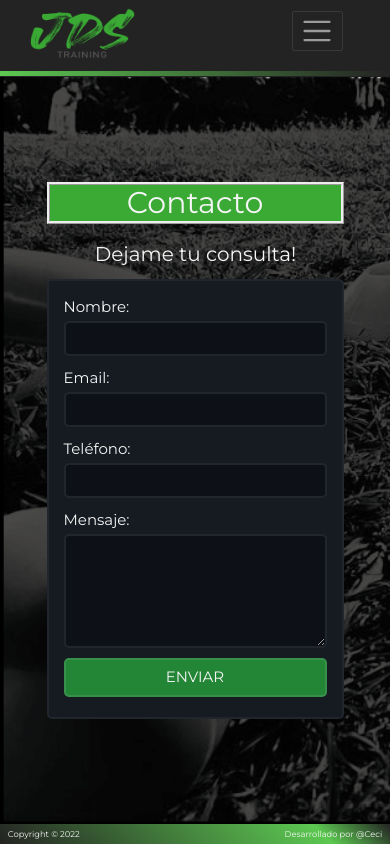
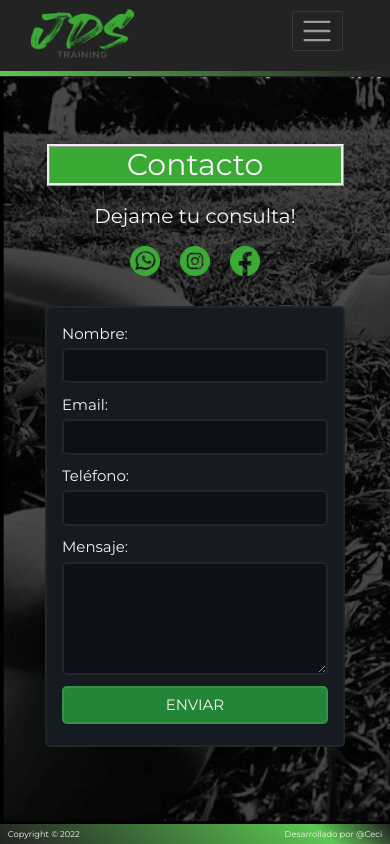
Before and after one commit to CeciFz/proyectoCoder, a plain HTML site: page pages/contacto.html in a window 390 px wide. Drawn offline with nearby package versions, Linux system fonts and the light colour scheme.

Commit message:
Add: Se agrego container/row/col de bootstrap en section de page Contacto. Se modifico formato y media querie tambien

```diff
--- a/css/style.css
+++ b/css/style.css
@@ -442,6 +442,12 @@ footer{
 
 /* PAGE - CONTACTO */
 
+.section--contactForm .row{
+    justify-content: space-evenly;
+    align-items: center;
+    gap: 2rem;
+}
+
 .section--contactForm{
     display: flex;
     flex-direction: column;
@@ -453,22 +459,50 @@ footer{
     background-position: left;
 }
 
-.section__div--contactForm{
+.section__div--contactForm , .section__div--contactNetworks{
     display: flex;
     align-content: center;
     justify-content: center;
     flex-direction: column;
+    align-self: center;
+    flex-basis: 48%;
+    margin-bottom: 1rem;
+}
+
+.section__div--contactNetworks{
+    text-align: center;
+    width: 45%;
+    align-self: center;
+}
+
+.section__div--contactForm Form{
+    min-width: 80%;
+    align-self: center;
+}
+
+.section__div--contactNetworks h2{
+    text-align: center;
+    padding: 0rem;
+    margin-bottom: 5%;
+}
+
+.section__div--contactNetworks span{
+    font-size: 2rem;
+    text-align: center;
+}
+
+.section__div--contactNetworks .div--networks {
+    display: flex;
+    align-items: center;
+    justify-content: center;
     gap: 2rem;
 }
-
-.section--contactForm h2{
-    text-align: center;
-    padding: 0rem;
+.section__div--contactNetworks .div--networks a{
+    margin-top: 5%;
+    width: 3rem;
 }
-
-.section--contactForm span{
-    font-size: 2rem;
-    text-align: center;
+.section__div--contactNetworks .div--networks img{
+    width: 100%;
 }
 
 .section--contactForm Form{
@@ -516,13 +550,11 @@ footer{
     border-color: rgba(240,246,252,0.1);
     box-shadow: 0 0 0 3px rgba(46,164,79,0.4);
 }
-
-
 /**
  * ----------------------------------------
  * animation rotate-vert-center
  * ----------------------------------------
- */
+
 .rotate-vert-center {
 	-webkit-animation: rotate-vert-center 0.5s cubic-bezier(0.455, 0.030, 0.515, 0.955) 0.5s both;
 	animation: rotate-vert-center 0.5s cubic-bezier(0.455, 0.030, 0.515, 0.955) 0.5s both;
@@ -551,7 +583,7 @@ footer{
     }
 }
 
-
+ */
 
 /*----------------MEDIA QUERIES-------------*/
 
@@ -589,9 +621,18 @@ footer{
 
     .section--faq .container {
     margin-top: 1rem;
-}
+    }
+
+    /* PAGE - CONTACTO */
 
 
+    .section--contactForm .row{
+    flex-direction: column;
+    gap: 2rem;
+    }
+    .section__div--contactNetworks {
+        width: 80%;
+    }
 }
 
 
--- a/pages/contacto.html
+++ b/pages/contacto.html
@@ -33,9 +33,18 @@
             </nav>
         </header>
         <section class="section--contactForm">
-            <div class="section__div--contactForm">
+            <div class="container">
+                <div class="row">
+                    <div class="col-md-6 section__div--contactNetworks">
                         <h2>Contacto</h2>
                         <span class="rotate-vert-center">Dejame tu consulta!</span>
+                        <div class="div--networks">
+                            <a href="#"><img src="../img/net/Whatsapp.png" alt="Logo-whatsapp"></a>
+                            <a href="#"><img src="../img/net/Instragram.png" alt="Logo-instagram"></a>
+                            <a href="#"><img src="../img/net/Facebook.png" alt="Logo-facebook"></a>
+                        </div>
+                    </div>
+                    <div class="col-md-6 section__div--contactForm">
                         <form action="" method="" enctype="" >
                             <label for="Nombre"> Nombre: </label>
                             <input type="text" name="Name" id="Nombre" required>
@@ -47,6 +56,8 @@
                                 <textarea name="MSJ" id="Mensaje" cols="30" rows="5"required></textarea>
                             <input class = "btn" type="submit" value="ENVIAR">
                         </form>
+                    </div>
+                </div>
             </div>
         </section>
         <footer>
```
Lines whose indentation alone changed are shown as unchanged.
